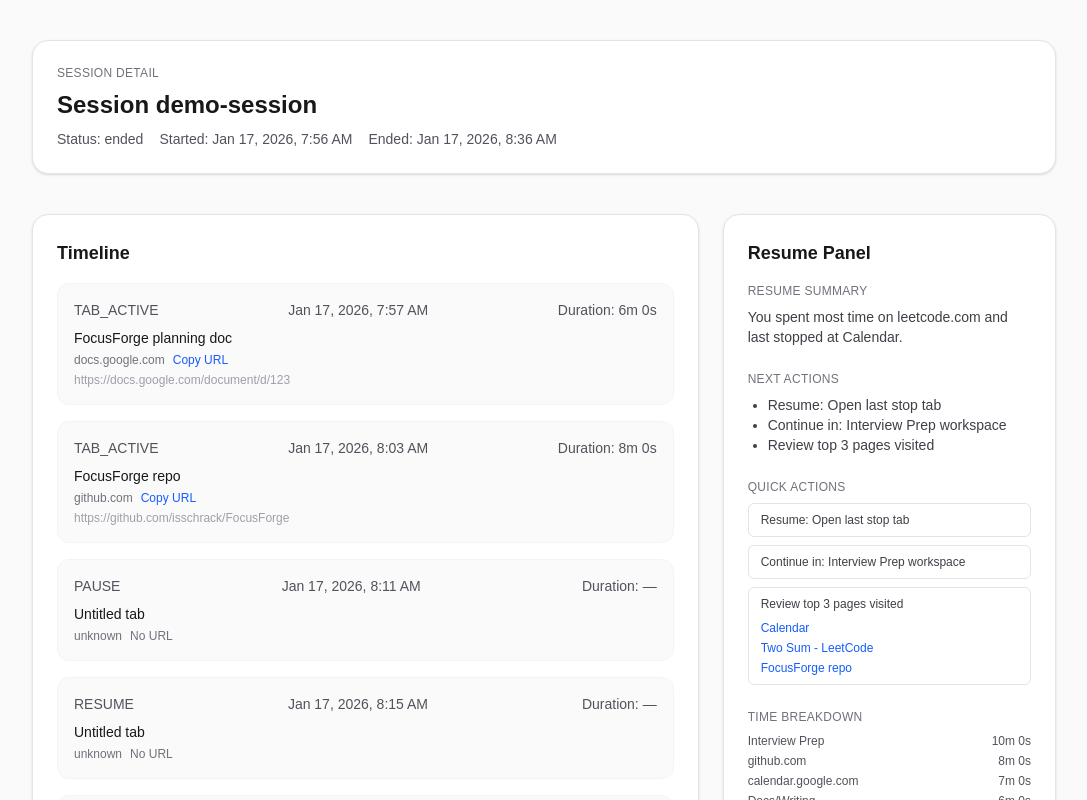
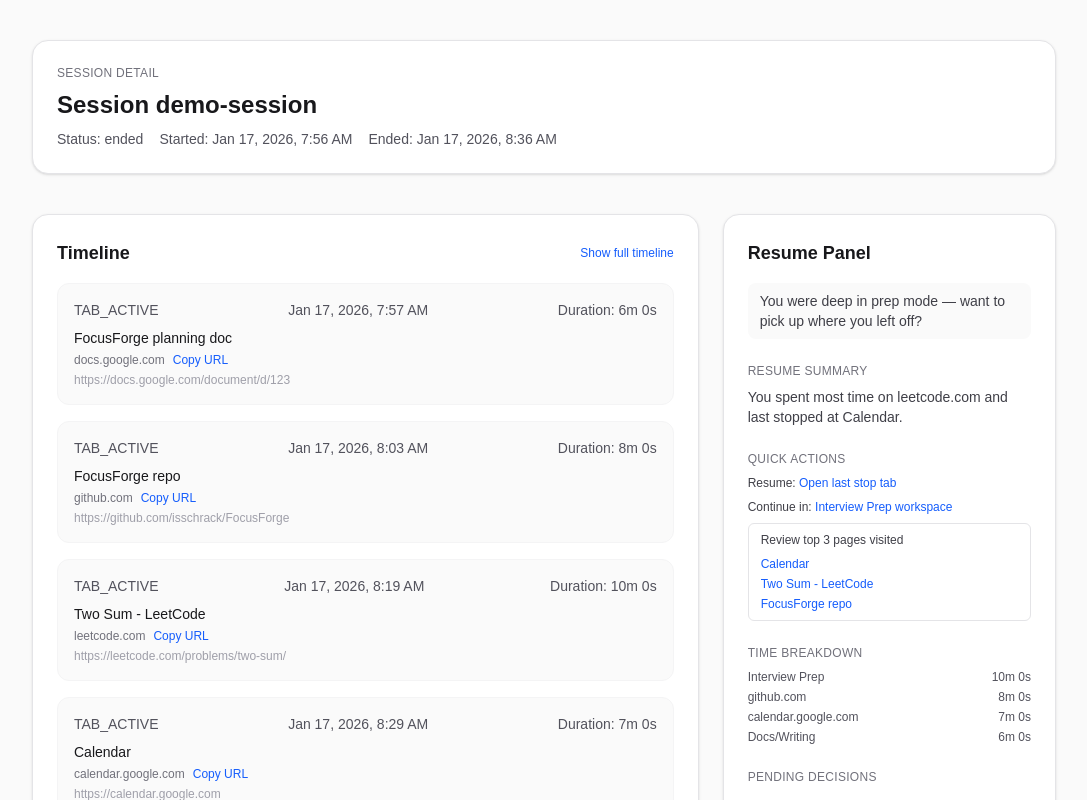
Before and after one commit to stripathy1999/FocusForge, a Next.js app: page /session/demo in a window 1280 px wide. Shown: the top 800 px of the page, without its empty margins (96-1183 px from the left). Built offline with nearby package versions, Linux system fonts and the light colour scheme.

Commit message:
Add AI badge, emotional summary, and key timeline

```diff
--- a/app/session/_components/SessionDetail.tsx
+++ b/app/session/_components/SessionDetail.tsx
@@ -39,6 +39,10 @@
     (event) => event.type !== "STOP",
   );
   const [showBackground, setShowBackground] = useState(false);
+  const [showFullTimeline, setShowFullTimeline] = useState(false);
+  const keyTimeline = showFullTimeline
+    ? timeline
+    : buildKeyTimeline(timeline, computedSummary.lastStop?.ts);
 
   const handleReopen = (urls: string[]) => {
     window.postMessage({ type: "FOCUSFORGE_REOPEN", urls }, "*");
@@ -65,14 +69,23 @@
         <section className="grid gap-6 lg:grid-cols-[2fr_1fr]">
           <div className="flex flex-col gap-6">
             <div className="rounded-2xl border border-zinc-200 bg-white p-6 shadow-sm">
+              <div className="flex items-center justify-between">
                 <h2 className="text-lg font-semibold">Timeline</h2>
+                <button
+                  type="button"
+                  className="text-xs text-blue-600 underline-offset-4 hover:underline"
+                  onClick={() => setShowFullTimeline((value) => !value)}
+                >
+                  {showFullTimeline ? "Show key transitions" : "Show full timeline"}
+                </button>
+              </div>
               <div className="mt-4 flex flex-col gap-4">
-                {timeline.length === 0 ? (
+                {keyTimeline.length === 0 ? (
                   <p className="text-sm text-zinc-500">
                     No events recorded yet.
                   </p>
                 ) : (
-                  timeline.map((event) => (
+                  keyTimeline.map((event) => (
                     <div
                       key={`${event.ts}-${event.type}`}
                       className="rounded-xl border border-zinc-100 bg-zinc-50 p-4"
@@ -220,8 +233,21 @@
           </div>
 
           <aside className="rounded-2xl border border-zinc-200 bg-white p-6 shadow-sm">
+            <div className="flex items-center justify-between">
               <h2 className="text-lg font-semibold">Resume Panel</h2>
+              {computedSummary.aiSummary && (
+                <span
+                  className="rounded-full bg-purple-100 px-2 py-1 text-[10px] font-semibold uppercase tracking-wide text-purple-700"
+                  title="Generated using Gemini based on session activity (URLs + timing only). No content captured."
+                >
+                  ✨ AI-generated summary
+                </span>
+              )}
+            </div>
             <div className="mt-4 space-y-6 text-sm text-zinc-700">
+              <p className="rounded-lg bg-zinc-50 px-3 py-2 text-sm text-zinc-700">
+                {computedSummary.emotionalSummary}
+              </p>
               <div>
                 <p className="text-xs uppercase tracking-wide text-zinc-500">
                   Resume Summary
@@ -230,22 +256,14 @@
               </div>
               <div>
                 <p className="text-xs uppercase tracking-wide text-zinc-500">
-                  Next Actions
-                </p>
-                <ul className="mt-2 list-disc pl-5">
-                  {computedSummary.nextActions.map((item) => (
-                    <li key={item}>{item}</li>
-                  ))}
-                </ul>
-              </div>
-              <div>
-                <p className="text-xs uppercase tracking-wide text-zinc-500">
                   Quick Actions
                 </p>
                 <div className="mt-2 flex flex-col gap-2 text-xs">
+                  <div className="text-zinc-700">
+                    Resume:{" "}
                     <button
                       type="button"
-                    className="rounded-md border border-zinc-200 px-3 py-2 text-left text-zinc-700 hover:bg-zinc-50"
+                      className="text-blue-600 underline-offset-4 hover:underline disabled:text-zinc-400 disabled:no-underline"
                       onClick={() =>
                         computedSummary.lastStop?.url
                           ? handleReopen([computedSummary.lastStop.url])
@@ -253,11 +271,14 @@
                       }
                       disabled={!computedSummary.lastStop?.url}
                     >
-                    Resume: Open last stop tab
+                      Open last stop tab
                     </button>
+                  </div>
+                  <div className="text-zinc-700">
+                    Continue in:{" "}
                     <button
                       type="button"
-                    className="rounded-md border border-zinc-200 px-3 py-2 text-left text-zinc-700 hover:bg-zinc-50"
+                      className="text-blue-600 underline-offset-4 hover:underline disabled:text-zinc-400 disabled:no-underline"
                       onClick={() =>
                         computedSummary.domains[0]?.topUrls?.length
                           ? handleReopen(computedSummary.domains[0].topUrls)
@@ -265,9 +286,9 @@
                       }
                       disabled={!computedSummary.domains[0]?.topUrls?.length}
                     >
-                    Continue in: {computedSummary.domains[0]?.label ?? "Top"}{" "}
-                    workspace
+                      {computedSummary.domains[0]?.label ?? "Top"} workspace
                     </button>
+                  </div>
                   <div className="rounded-md border border-zinc-200 px-3 py-2 text-zinc-700">
                     <div className="text-xs font-medium">
                       Review top 3 pages visited
@@ -352,3 +373,30 @@
     </div>
   );
 }
+
+function buildKeyTimeline(
+  timeline: ComputedSummary["timeline"],
+  lastStopTs?: number,
+) {
+  const keyEvents: ComputedSummary["timeline"] = [];
+  let lastDomain: string | undefined;
+
+  for (const event of timeline) {
+    if (event.type !== "TAB_ACTIVE") {
+      continue;
+    }
+    if (keyEvents.length === 0 || event.domain !== lastDomain) {
+      keyEvents.push(event);
+      lastDomain = event.domain;
+    }
+  }
+
+  if (lastStopTs) {
+    const lastStop = timeline.find((event) => event.ts === lastStopTs);
+    if (lastStop && !keyEvents.includes(lastStop)) {
+      keyEvents.push(lastStop);
+    }
+  }
+
+  return keyEvents;
+}
--- a/lib/grouping.ts
+++ b/lib/grouping.ts
@@ -73,6 +73,8 @@
     lastStop: lastStop
       ? { url: lastStop.url, title: lastStop.title, ts: lastStop.ts }
       : undefined,
+    emotionalSummary: buildEmotionalSummary(domains),
+    aiSummary: Boolean(analysis),
     resumeSummary: analysis?.resumeSummary ?? fallbackResumeSummary,
     nextActions: analysis?.nextActions?.length
       ? analysis.nextActions
@@ -248,6 +250,28 @@
   return items.slice(0, 4);
 }
 
+function buildEmotionalSummary(domains: DomainSummary[]): string {
+  const first = domains[0];
+  const second = domains[1];
+  if (!first) {
+    return "You were in the middle of something important — want to continue?";
+  }
+  const label = first.label.toLowerCase();
+  if (label.includes("job")) {
+    return "Looks like you were job hunting and comparing roles.";
+  }
+  if (label.includes("interview") || label.includes("system design")) {
+    return "You were deep in prep mode — want to pick up where you left off?";
+  }
+  if (label.includes("docs") || label.includes("writing")) {
+    return "You were drafting something important — want to continue?";
+  }
+  if (second) {
+    return `You were switching between ${first.label} and ${second.label} — want to pick one to resume?`;
+  }
+  return "You were in the middle of something important — want to continue?";
+}
+
 function getTopPages(timeline: TimelineEvent[], limit: number): TopPage[] {
   const pages: TopPage[] = [];
   const seen = new Set<string>();
--- a/lib/types.ts
+++ b/lib/types.ts
@@ -60,6 +60,8 @@
   timeBreakdown: TimeBreakdownItem[];
   topPages: TopPage[];
   lastStop?: { url: string; title: string; ts: number };
+  emotionalSummary: string;
+  aiSummary: boolean;
   resumeSummary: string;
   nextActions: string[];
   pendingDecisions: string[];
```
Lines whose indentation alone changed are shown as unchanged.
